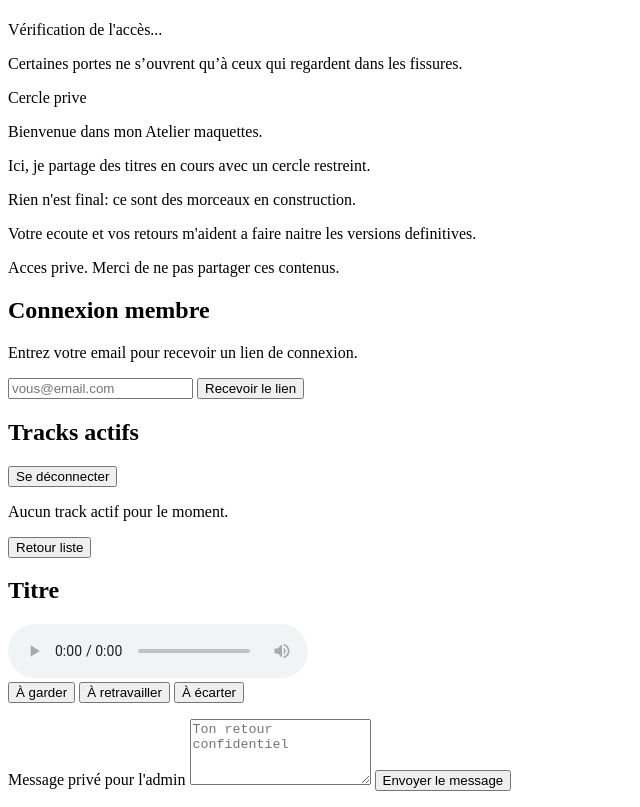
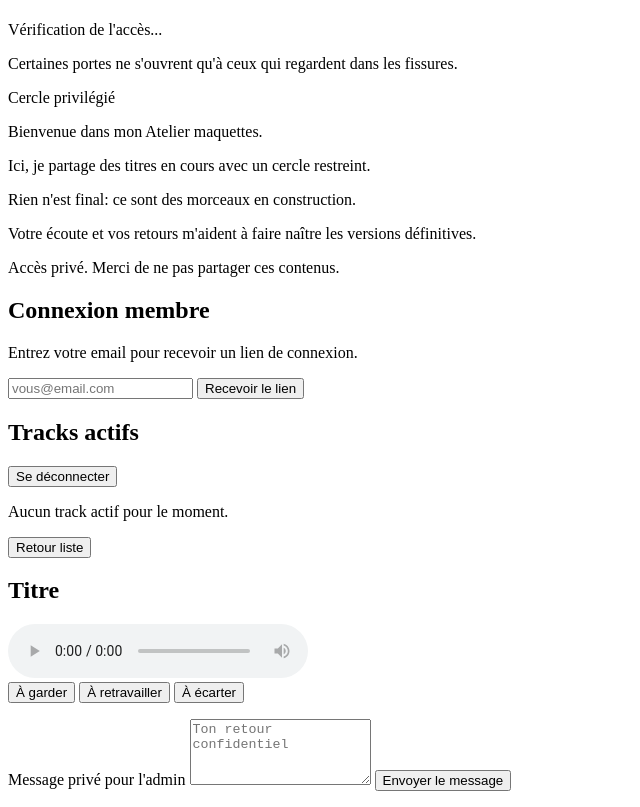
Before and after one commit to morjane-music/morjane-site, a website with bundled scripts: page atelier/index.html in a window 1280 px wide. Shown: the part 59-866 px from the top of the page, without its empty margins (0-640 px from the left). Built offline with nearby package versions, Linux system fonts and the light colour scheme; a script that the page names is missing.

Commit message:
Fix atelier copy accents and clean UTF-8 text

```diff
--- a/atelier/index.html
+++ b/atelier/index.html
@@ -15,15 +15,15 @@
       <h1>L'Atelier</h1>
       <p id="gateStatus">Vérification de l'accès...</p>
       <p class="atelier-quote ritual-reveal" data-ritual>
-        Certaines portes ne s’ouvrent qu’à ceux qui regardent dans <span class="quote-lock">les fissures.</span>
+        Certaines portes ne s'ouvrent qu'à ceux qui regardent dans <span class="quote-lock">les fissures.</span>
       </p>
       <div class="atelier-intro ritual-reveal" data-ritual>
-        <p class="atelier-intro__badge">Cercle prive</p>
+        <p class="atelier-intro__badge">Cercle privilégié</p>
         <p>Bienvenue dans mon Atelier maquettes.</p>
         <p>Ici, je partage des titres en cours avec un cercle restreint.</p>
         <p>Rien n'est final: ce sont des morceaux en construction.</p>
-        <p>Votre ecoute et vos retours m'aident a faire naitre les versions definitives.</p>
-        <p class="atelier-intro__note">Acces prive. Merci de ne pas partager ces contenus.</p>
+        <p>Votre écoute et vos retours m'aident à faire naître les versions définitives.</p>
+        <p class="atelier-intro__note">Accès privé. Merci de ne pas partager ces contenus.</p>
       </div>
     </header>
 
```
